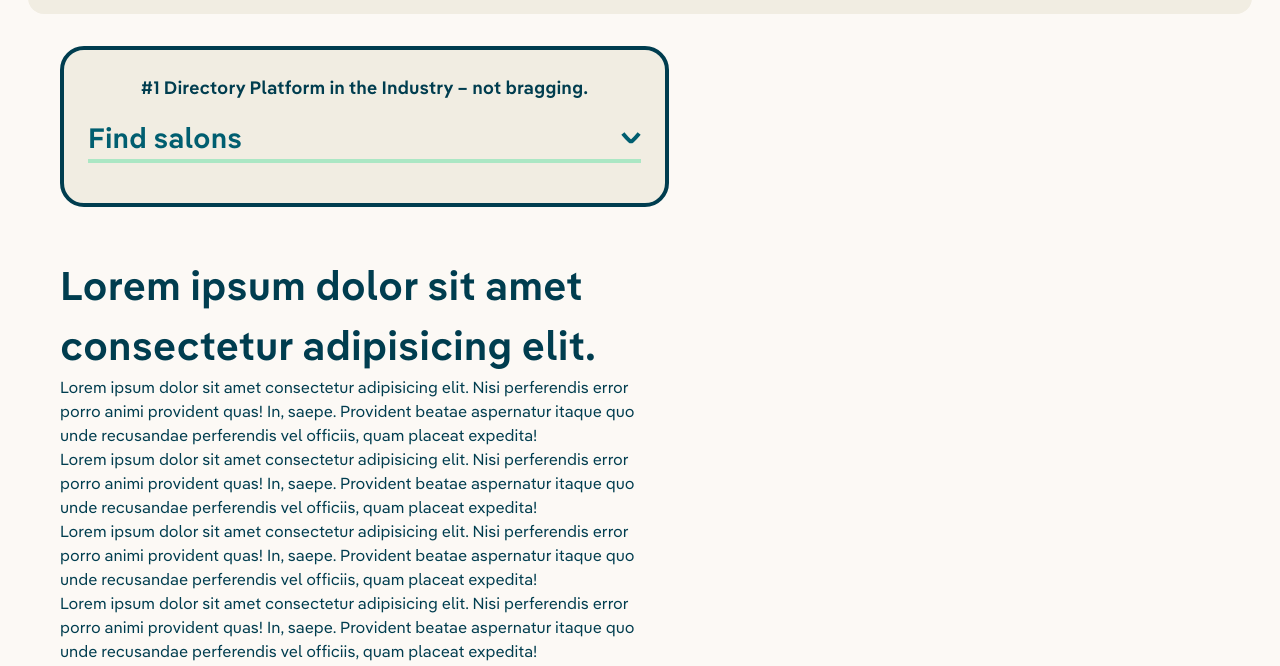
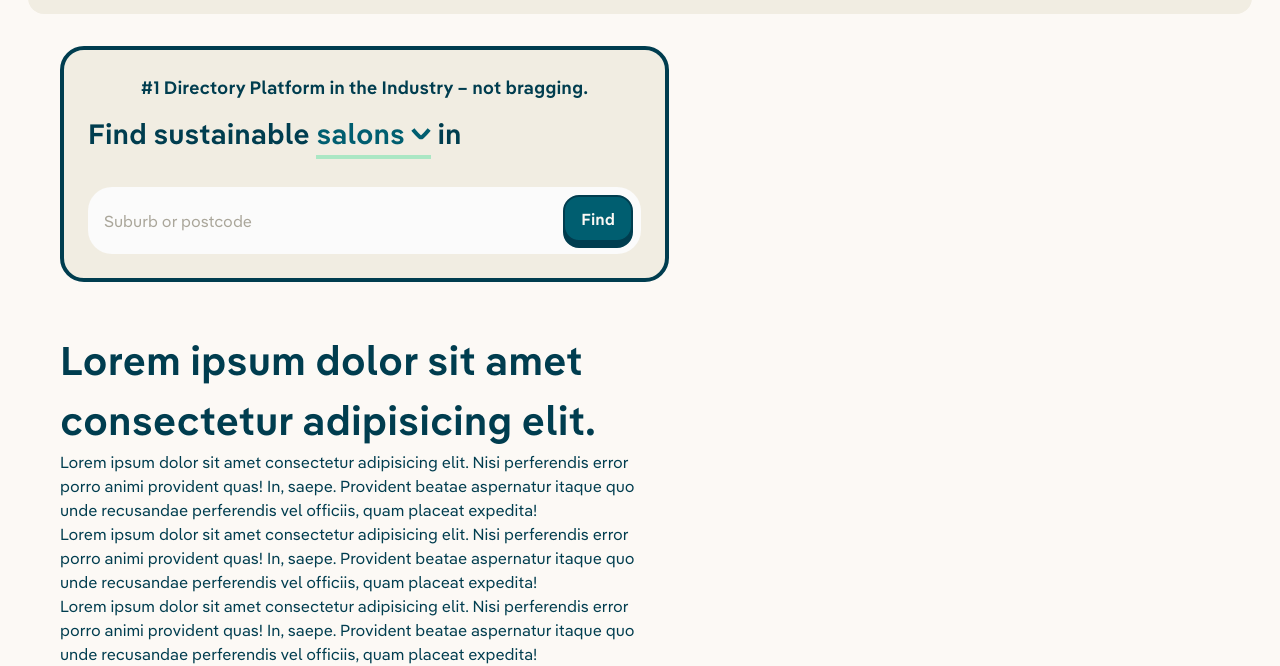
Before and after one commit to zizther/sustainable-salons, a website: page index.html in a window 1280 px wide. Shown: the part 136-802 px from the top of the page. Drawn offline with nearby package versions, Linux system fonts and the light colour scheme; files that its build step writes are made by us from their sources; files whose address does not match are found by name.

Commit message:
salon search styling

```diff
--- a/index.html
+++ b/index.html
@@ -72,7 +72,7 @@
                     this.$refs.salonbutton.focus()
                     this.open = true
                 },
-                labelText : 'Find salons',
+                labelText : 'salons',
                 handleCheck(e) {
                     // if 'all' is selected, unchecked all other checkboxes
                     if(e.target.value === 'all') {
@@ -92,9 +92,8 @@
                     }
 
                     // format labelText
-                    let labelText = 'Find '
                     let checked = document.querySelectorAll('input[name=salontype]:checked')
-                    labelText += checked[0].value === 'all' ? 'salons'
+                    let labelText = checked[0].value === 'all' ? 'salons'
                         : checked[0].value === 'hairdresser' ? 'hairdressers'
                         : checked[0].value === 'barber' ? 'barbers'
                         : checked[0].value === 'beautyparlour' ? 'beauty parlours'
@@ -110,17 +109,23 @@
                 x-on:focusin.window="! $refs.salonpanel.contains($event.target) && close()" x-id="['selectbox']"
                 class="relative">
 
-                <!-- popover button -->
-                <button type="button" x-on:click="toggle()" :aria-expanded="open" x-ref="salonbutton"
-                    :aria-controls="$id('selectbox')"
-                    class="flex items-center w-full mt-4 mb-4 font-semibold border-b-4 border-mint"><span
-                        class="text-teal text-[28px]" x-text="labelText">Find salons</span><img class="ml-auto"
-                        src="/assets/images/chevron-down-teal.svg" role="presentation" /></button>
+                <div class="flex items-baseline w-full mt-3 mb-3 font-semibold  text-teal-dark text-[28px]">
+                    <span class="hidden md:inline ">Find sustainable&nbsp;</span>
+                    <!-- popover button -->
+                    <button type="button" x-on:click="toggle()" :aria-expanded="open" x-ref="salonbutton"
+                        :aria-controls="$id('selectbox')"
+                        class="flex items-center w-full gap-1.5 text-teal border-b-4 md:w-fit border-mint">
+                        <span class="md:hidden">Find</span><span class="" x-text="labelText">salons</span>
+                        <img class="ml-auto"
+                            :src="open ? '/assets/images/chevron-up-teal.svg' : '/assets/images/chevron-down-teal.svg'"
+                            role="presentation" /></button>
+                    <span class="hidden md:inline ">&nbsp;in</span>
+                </div>
 
                 <!-- salon popover panel -->
                 <div :id="$id('selectbox')" x-cloak x-ref="salonpanel" x-show="open"
                     x-on:click.outside="close($refs.button)" x-on:click.outside="close($refs.salonbutton)"
-                    class="absolute left-0 right-0 flex flex-col items-stretch max-w-sm p-2 mx-4 border-4 border-teal-dark bg-cream rounded-3xl">
+                    class="absolute left-0 right-0 flex flex-col items-stretch max-w-sm p-2 mx-4 border-4 z-100 border-teal-dark bg-cream rounded-3xl">
 
                     <div class="focus-within:rounded-2xl focus-within:bg-mint">
                         <label class="flex py-2 m-4 border-b-4 border-mint">
@@ -184,6 +189,16 @@
                     </div>
 
                 </div>
+
+            </div>
+            <!-- location search -->
+            <div class="w-full h-[50px] md:h-[67px]  mt-7 relative">
+                <input type="text" required name="location" placeholder="Suburb or postcode"
+                    class="absolute inset-0 py-4 pl-4 bg-ivory pr-36 rounded-2xl focus:rounded-2xl md:rounded-3xl md:focus:rounded-3xl placeholder:text-ui-disabled">
+                <button type="submit" :disabled="!isValid"
+                    class="absolute bottom-2 top-1 right-1 md:bottom-3 md:top-2 md:right-2 button-primary rounded-xl! ">
+                    Find
+                </button>
             </div>
 
         </div>
@@ -397,11 +412,11 @@
                             <form x-ref="subscribeForm" class="w-full mt-2" x-data="{isValid : false}">
                                 <input type="text" name="name" placeholder="Name" required
                                     @input="isValid = $refs.subscribeForm.checkValidity()"
-                                    class="w-full h-[50px] md:h-[67px] mt-4 p-4 rounded-2xl focus:rounded-2xl md:rounded-3xl md:focus:rounded-3xl  placeholder:text-ui-disabled">
+                                    class="w-full bg-ivory h-[50px] md:h-[67px] mt-4 p-4 rounded-2xl focus:rounded-2xl md:rounded-3xl md:focus:rounded-3xl  placeholder:text-ui-disabled">
                                 <div class="w-full h-[50px] md:h-[67px]  mt-4 relative">
                                     <input type="email" required name="email" placeholder="Email"
                                         @input="isValid = $refs.subscribeForm.checkValidity()"
-                                        class="absolute inset-0 py-4 pl-4 pr-36 rounded-2xl focus:rounded-2xl md:rounded-3xl md:focus:rounded-3xl placeholder:text-ui-disabled">
+                                        class="absolute inset-0 py-4 pl-4 bg-ivory pr-36 rounded-2xl focus:rounded-2xl md:rounded-3xl md:focus:rounded-3xl placeholder:text-ui-disabled">
                                     <button type="submit" :disabled="!isValid"
                                         class="absolute bottom-2 top-1 right-1 md:bottom-3 md:top-2 md:right-2 button-primary rounded-xl! ">
                                         Subscribe
```
Also changed, not shown: assets/images/chevron-up-teal.svg (added).
